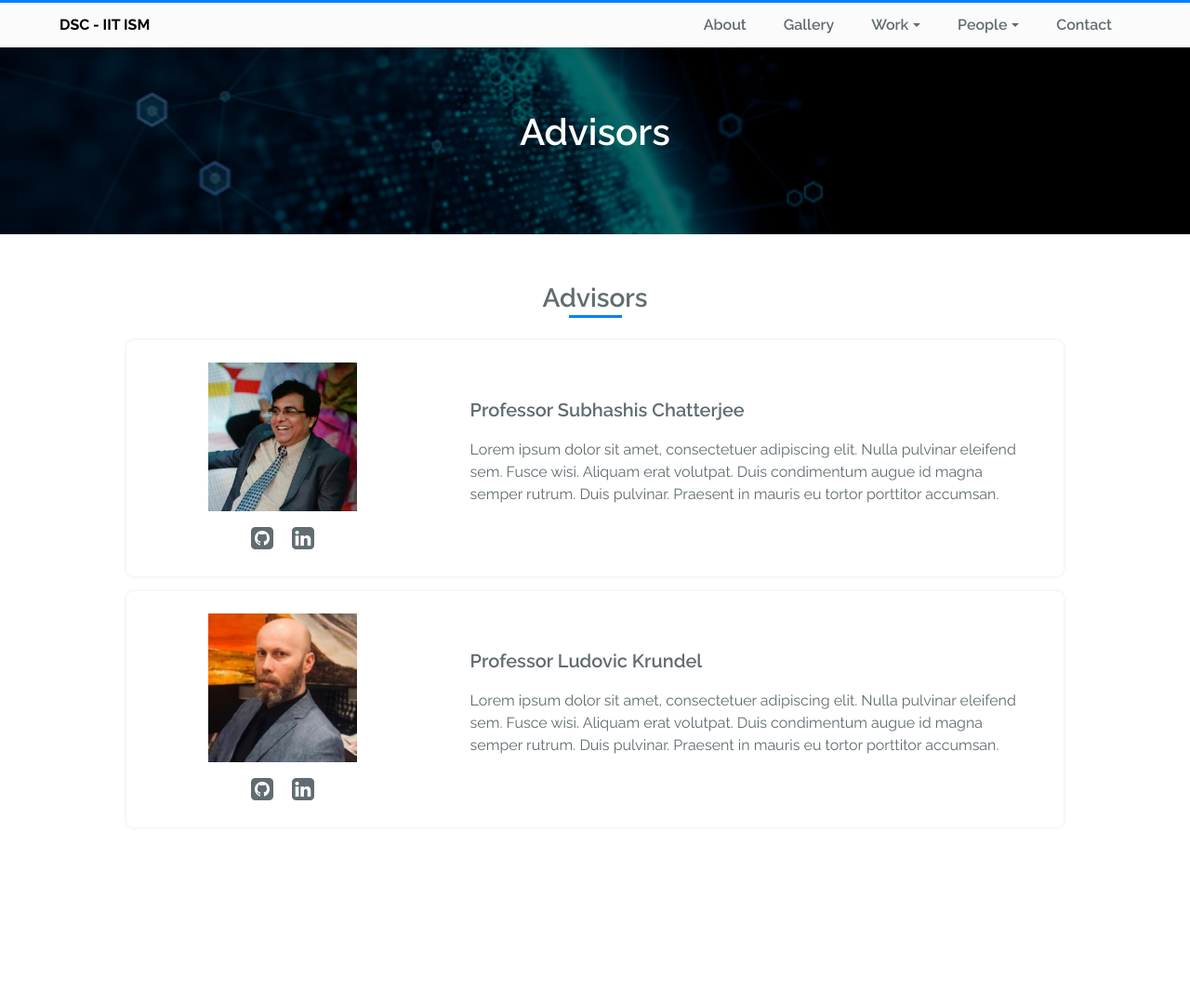
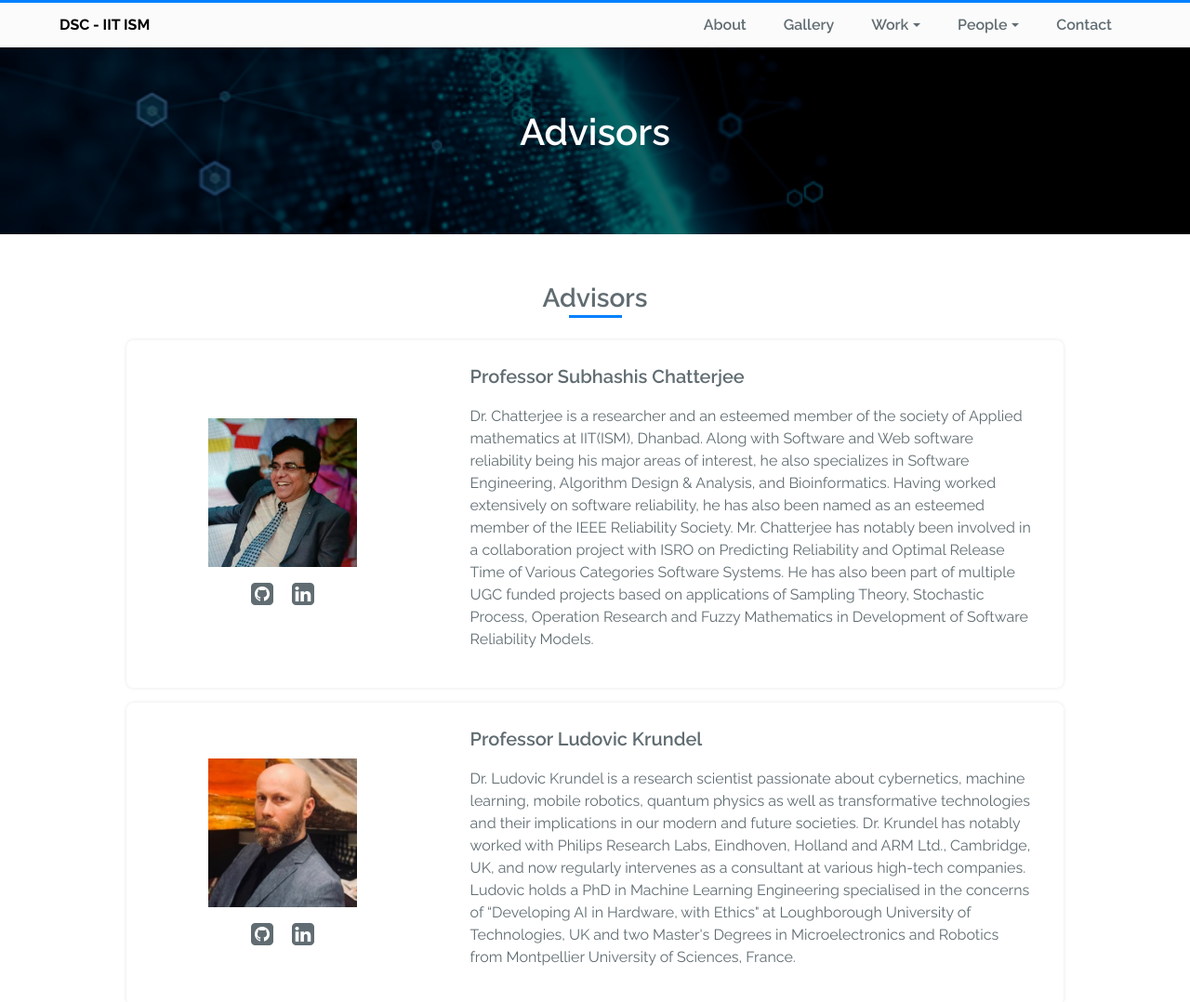
Before and after one commit to dsciitism/dsciitism.github.io, a Jekyll site: the page built from pages/advisors.md, in a window 1280 px wide and 1130 px high. Shown: the top 1078 px of the window at 93% size. Built offline with Jekyll 4.4.1, drawn with Linux system fonts in a browser that asks for light colours.

Commit message:
updated advisors info

```diff
--- a/_data/people.yml
+++ b/_data/people.yml
@@ -67,7 +67,6 @@ members:
     avatar: /assets/images/avatar/himanshu.jpeg
     github: https://github.com/
     linkedin: https://www.linkedin.com/
-    about: Lorem ipsum dolor sit amet, consectetuer adipiscing elit. Nulla pulvinar eleifend sem. Fusce wisi. Aliquam erat volutpat. Duis condimentum augue id magna semper rutrum. Duis pulvinar. Praesent in mauris eu tortor porttitor accumsan.
 
 
 advisors:
@@ -75,10 +74,10 @@ advisors:
     avatar: /assets/images/avatar/subhasis.jpg
     github: https://github.com/
     linkedin: https://www.linkedin.com/
-    about: Lorem ipsum dolor sit amet, consectetuer adipiscing elit. Nulla pulvinar eleifend sem. Fusce wisi. Aliquam erat volutpat. Duis condimentum augue id magna semper rutrum. Duis pulvinar. Praesent in mauris eu tortor porttitor accumsan.
+    about: Dr. Chatterjee is a researcher and an esteemed member of the society of Applied mathematics at IIT(ISM), Dhanbad. Along with Software and Web software reliability being his major areas of interest, he also specializes in Software Engineering, Algorithm Design & Analysis, and Bioinformatics. Having worked extensively on software reliability, he has also been named as an esteemed member of the IEEE Reliability Society. Mr. Chatterjee has notably been involved in a collaboration project with ISRO on Predicting Reliability and Optimal Release Time of Various Categories Software Systems. He has also been part of multiple UGC funded projects based on applications of Sampling Theory,  Stochastic Process, Operation Research and Fuzzy Mathematics in Development of Software Reliability Models.
 
   - name: Professor Ludovic Krundel
     avatar: /assets/images/avatar/ludovic.jpg
     github: https://github.com/
     linkedin: https://www.linkedin.com/
-    about: Lorem ipsum dolor sit amet, consectetuer adipiscing elit. Nulla pulvinar eleifend sem. Fusce wisi. Aliquam erat volutpat. Duis condimentum augue id magna semper rutrum. Duis pulvinar. Praesent in mauris eu tortor porttitor accumsan.
+    about: Dr. Ludovic Krundel is a research scientist passionate about cybernetics, machine learning, mobile robotics, quantum physics as well as transformative technologies and their implications in our modern and future societies. Dr. Krundel has notably worked with Philips Research Labs, Eindhoven, Holland and ARM Ltd., Cambridge, UK, and now regularly intervenes as a consultant at various high-tech companies. Ludovic holds a PhD in Machine Learning Engineering specialised in the concerns of “Developing AI in Hardware, with Ethics" at Loughborough University of Technologies, UK and two Master's Degrees in Microelectronics and Robotics from Montpellier University of Sciences, France.
```
